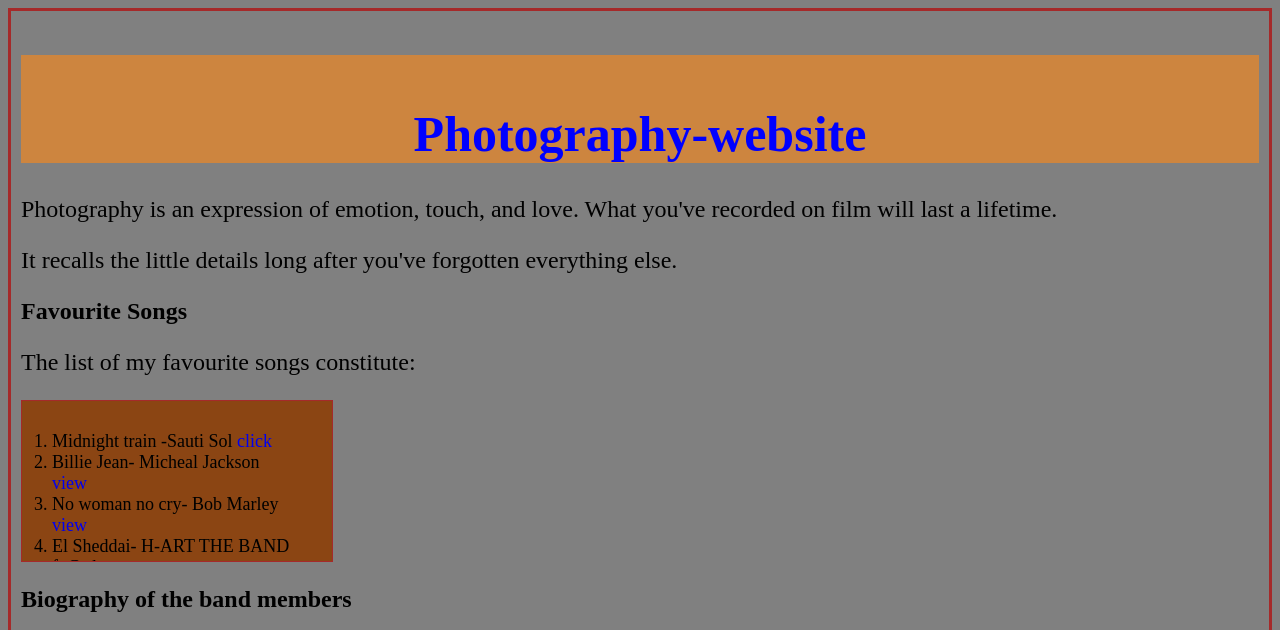
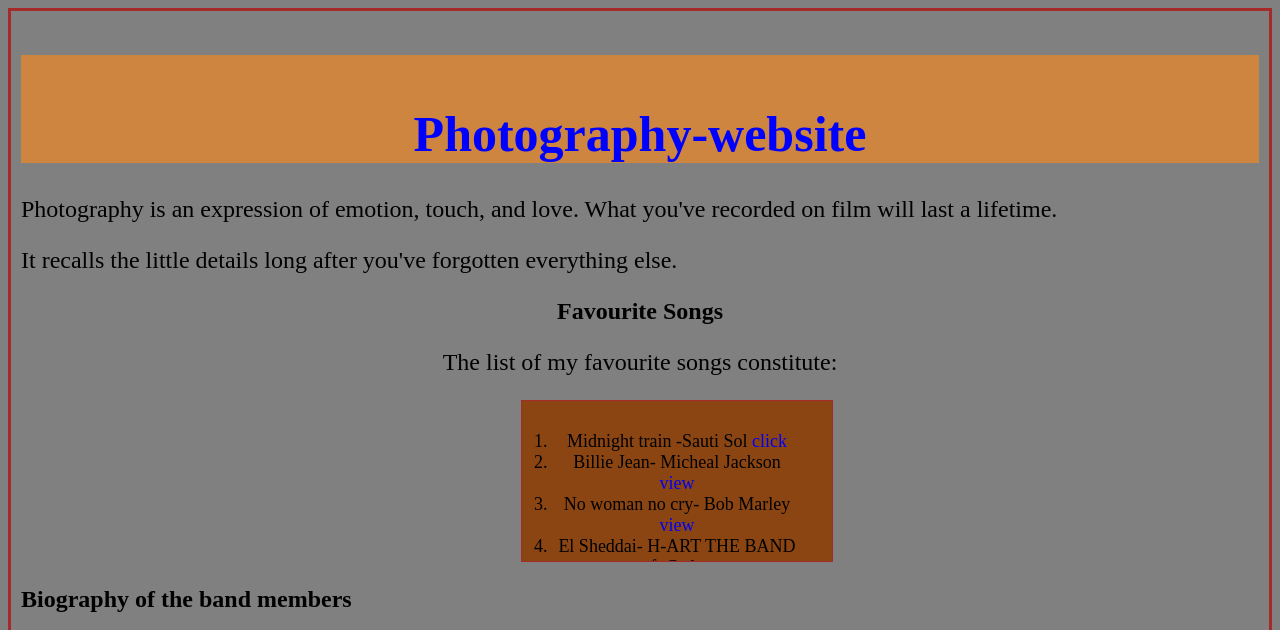
Before and after one commit to Valentino-Junior/Photography-website, a plain HTML site: page index.html in a window 1280 px wide. Shown: the top 630 px of the page. Drawn offline with Linux system fonts and the light colour scheme.

Commit message:
Add change in text alignment in the orderlist

```diff
--- a/index.css
+++ b/index.css
@@ -6,6 +6,7 @@ ol{
     background-color: saddlebrown;
     font-size: 18px;
     padding: 30px;
+    margin-left: 500px;
 }
 h3{
     font-style: italic;
@@ -36,3 +37,9 @@ a:hover{
     text-decoration: underline;
     color: red;
 }
+h4{
+ color: sienna;
+}
+span{
+    text-align: center;
+}
--- a/index.html
+++ b/index.html
@@ -8,9 +8,10 @@
     <h1> Photography-website</h1>
         <p> Photography is an expression of emotion, touch, and love. What you've recorded on film will last a lifetime.</p>
     <p>It recalls the little details long after you've forgotten everything else.</p>
+    <span>
     <h2>Favourite Songs</h2>
     <p>
-        <span> The list of my favourite songs constitute:
+        The list of my favourite songs constitute:
     <ol>
         <li>Midnight train -Sauti Sol <a href="https://www.youtube.com/watch?v=z1TZUJI50Hw" target="_blank"> click</a></li>
         <li>Billie Jean- Micheal Jackson</li> <a href="https://www.youtube.com/watch?v=Zi_XLOBDo_Y" target="_blank">view</a>
@@ -33,6 +34,6 @@
     <img src="https://mdundo.com/media/articles/1569486614_8387_b.jpg" height="300">
     <p>H-Art the Band is a Nairobi-based musical group. Mordecai Kimeu, Kenneth Muya, and Wachira Gatama make up the band. In 2012, the trio met during a Kenya National Theatre audition for a cancer-awareness show. In 2013, they created H-Art the Band after performing together for the first time at Dass Ethiopian restaurant.</p>
     <p>Cedric Kadenyi, well known by his stage title <strong>Cedo</strong> as a Director and Producer for Pacho Group Limited in Nairobi.</p>
-    <h4> contacts</h4>
+    <h4> contacts: valentine.ochieng@moringaschool.com</h4>
 </body>
 </html>
```
